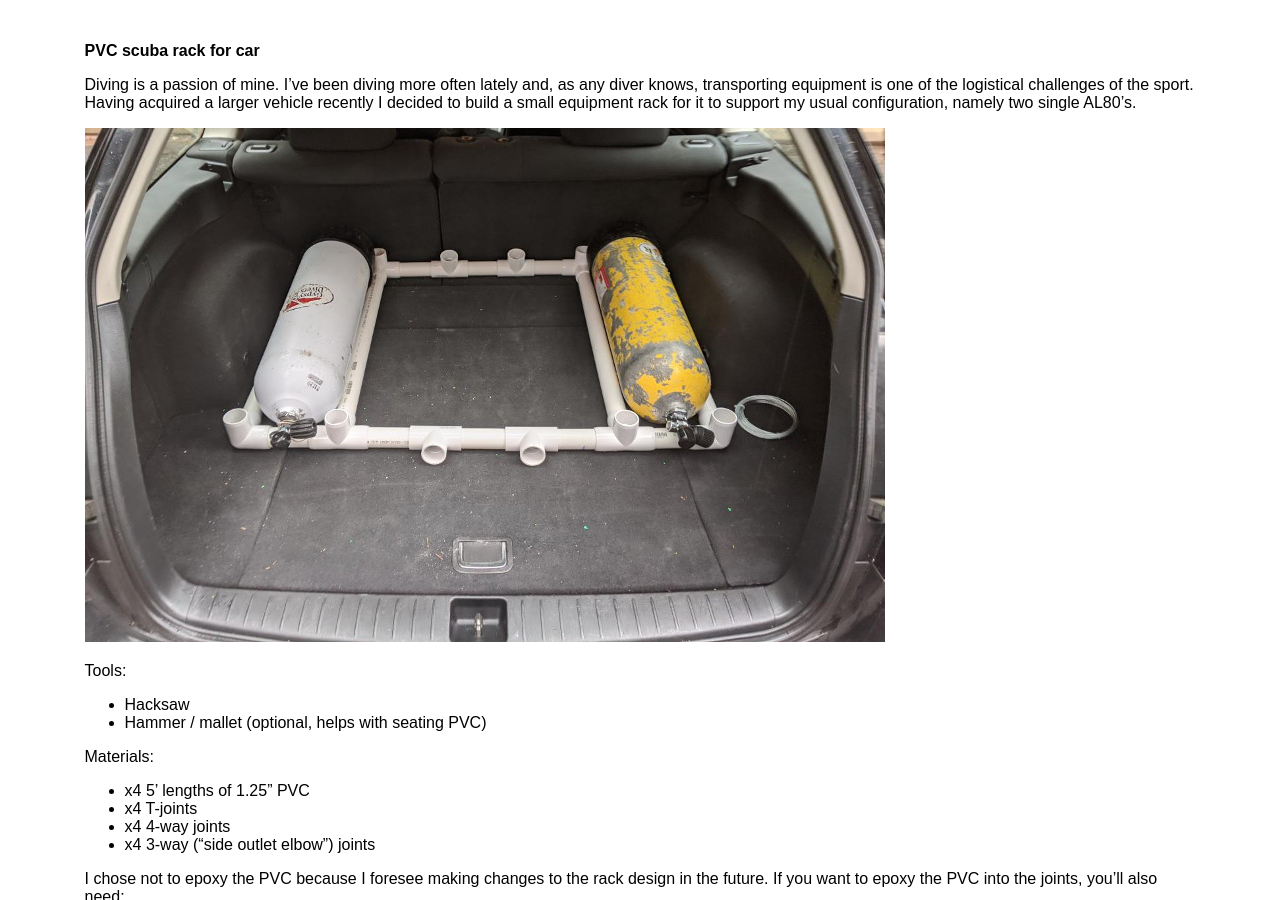
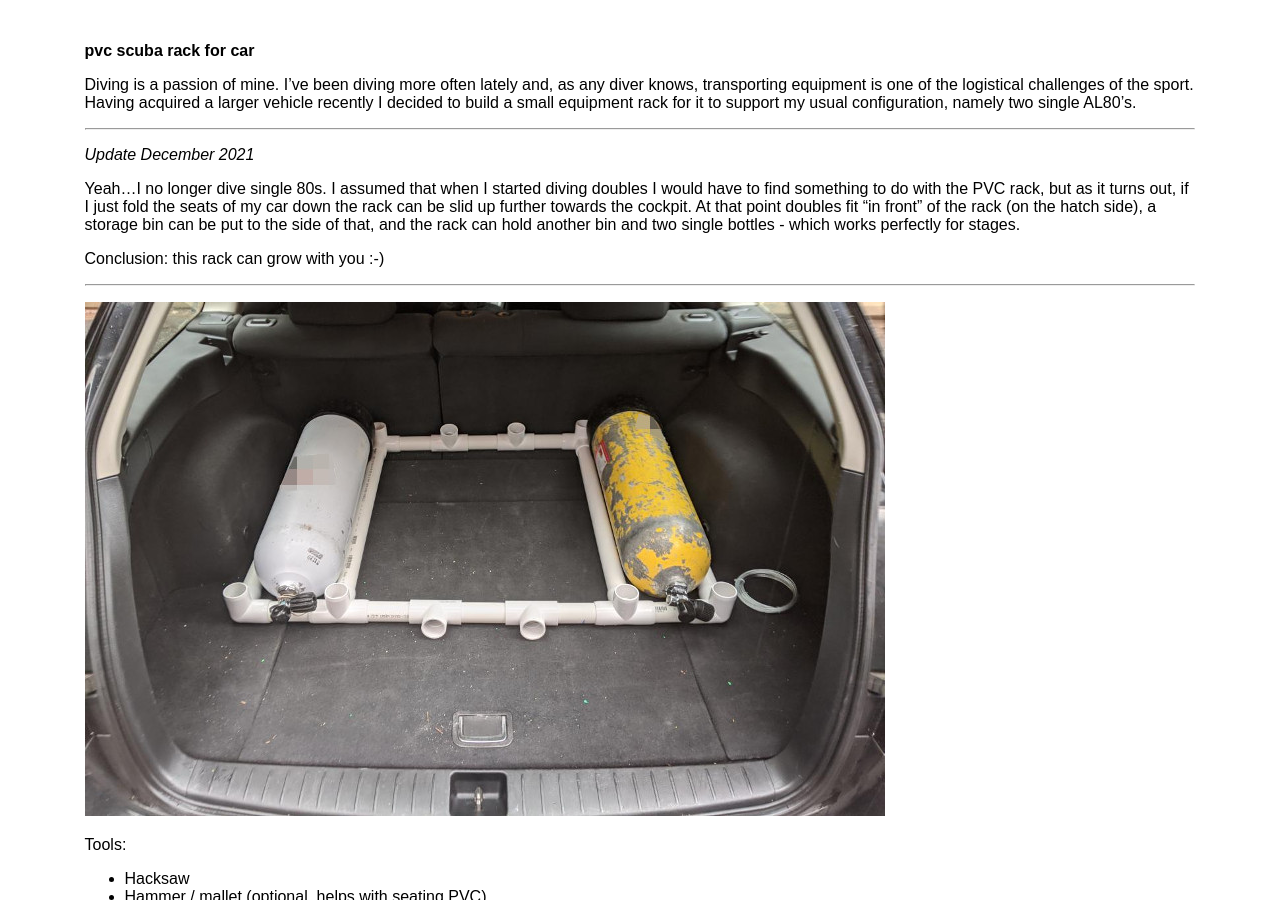
Before and after one commit to qlyoung/qlyoung.github.io, a Jekyll site: the page built from _posts/2020-08-15-car-scuba-rack.md, in a window 1280 px wide and 900 px high. Built offline with Jekyll 4.4.1, drawn with Linux system fonts in a browser that asks for light colours; some of the changed text lies outside the part shown.

Commit message:
update scuba rack post
Signed-off-by: Quentin Young <qlyoung@qlyoung.net>

```diff
--- a/_posts/2020-08-15-car-scuba-rack.md
+++ b/_posts/2020-08-15-car-scuba-rack.md
@@ -1,6 +1,6 @@
 ---
 layout: post
-title:  "PVC scuba rack for car"
+title:  "pvc scuba rack for car"
 ---
 
 Diving is a passion of mine. I've been diving more often lately and, as any
@@ -8,6 +8,21 @@ diver knows, transporting equipment is one of the logistical challenges of the
 sport. Having acquired a larger vehicle recently I decided to build a small
 equipment rack for it to support my usual configuration, namely two single
 AL80's.
+
+---
+
+*Update December 2021*
+
+Yeah...I no longer dive single 80s. I assumed that when I started diving
+doubles I would have to find something to do with the PVC rack, but as it turns
+out, if I just fold the seats of my car down the rack can be slid up further
+towards the cockpit. At that point doubles fit "in front" of the rack (on the
+hatch side), a storage bin can be put to the side of that, and the rack can
+hold another bin and two single bottles - which works perfectly for stages.
+
+Conclusion: this rack can grow with you :-)
+
+---
 
 ![Rack with cylinders](/images/rack_with_cylinders.jpg)
 
```
Also changed, not shown: other parts of _posts/2020-08-15-car-scuba-rack.md (+0 -4 lines), images/rack_with_cylinders.jpg.
